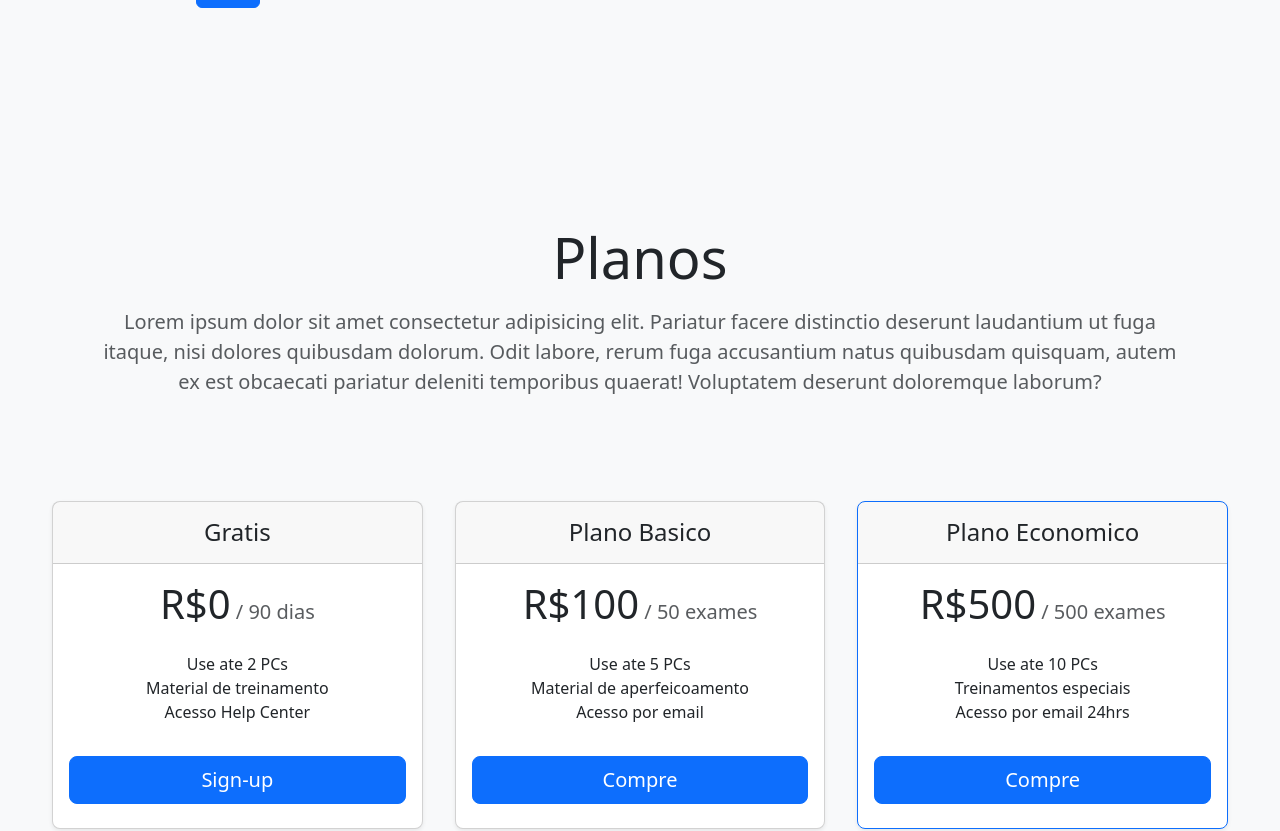
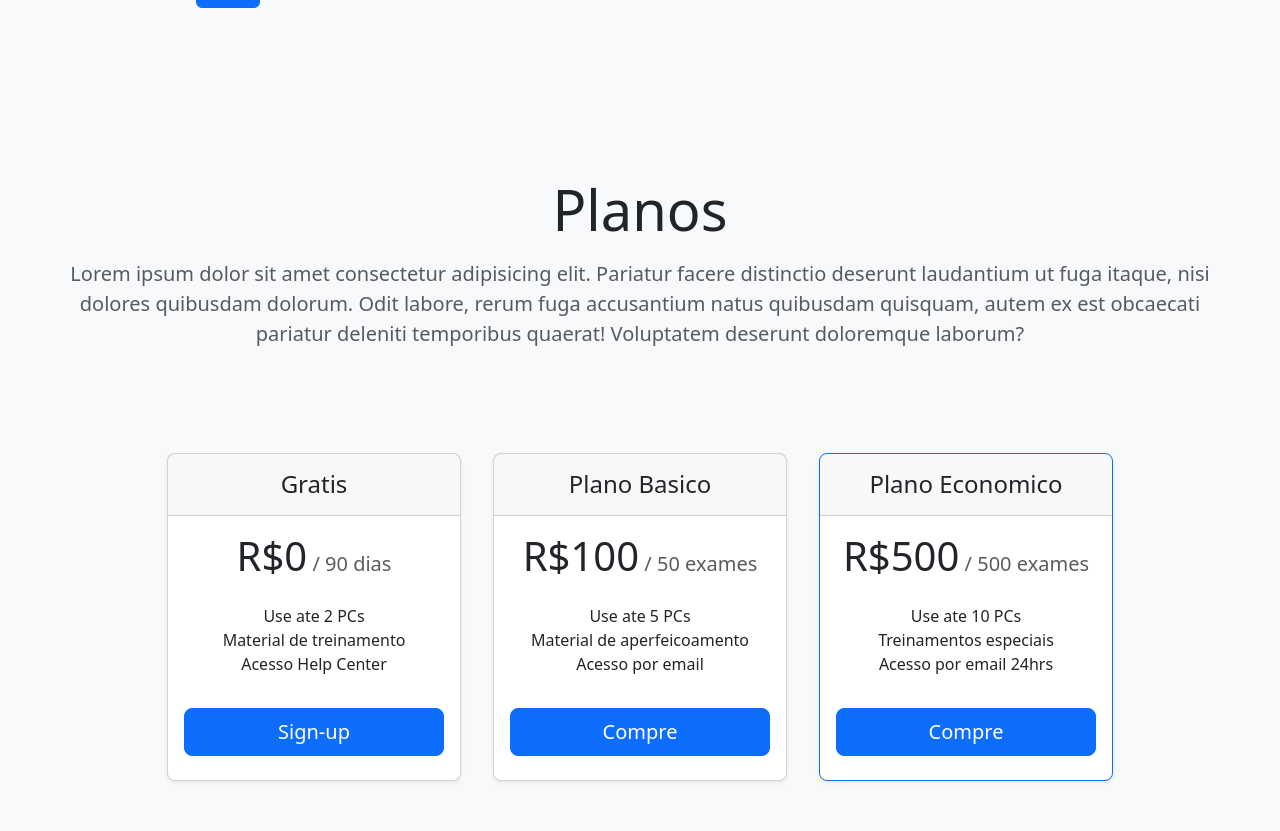
Before and after one commit to guisazevedo/dent_dev, a React (Vite) app: page / in a window 1280 px wide. Shown: the part 3640-4471 px from the top of the page. Built offline with nearby package versions, Linux system fonts and the light colour scheme.

Commit message:
planos center

```diff
--- a/src/02_blocks/Planos.tsx
+++ b/src/02_blocks/Planos.tsx
@@ -41,8 +41,8 @@ const Planos = () => {
   ];
 
   return (
-    <main className="pt-5 bg-light" id="planos">
-      <div className="p-5 mx-auto">
+    <main className="py-5 bg-light" id="planos">
+      <div className="mx-auto">
         <div className="pricing-header p-5 pb-md-4 mx-auto text-center mb-5">
           <h1 className="display-4 fw-normal mb-3">Planos</h1>
           <p className="fs-5 text-body-secondary">
@@ -53,7 +53,7 @@ const Planos = () => {
             temporibus quaerat! Voluptatem deserunt doloremque laborum?
           </p>
         </div>
-        <div className="row row-cols-1 row-cols-md-3 mb-3 text-center">
+        <div className="row row-cols-1 row-cols-md-4 mb-3 text-center justify-content-center">
           {plan_items.map((item) => (
             <div className="col p-3">
               <div
```
